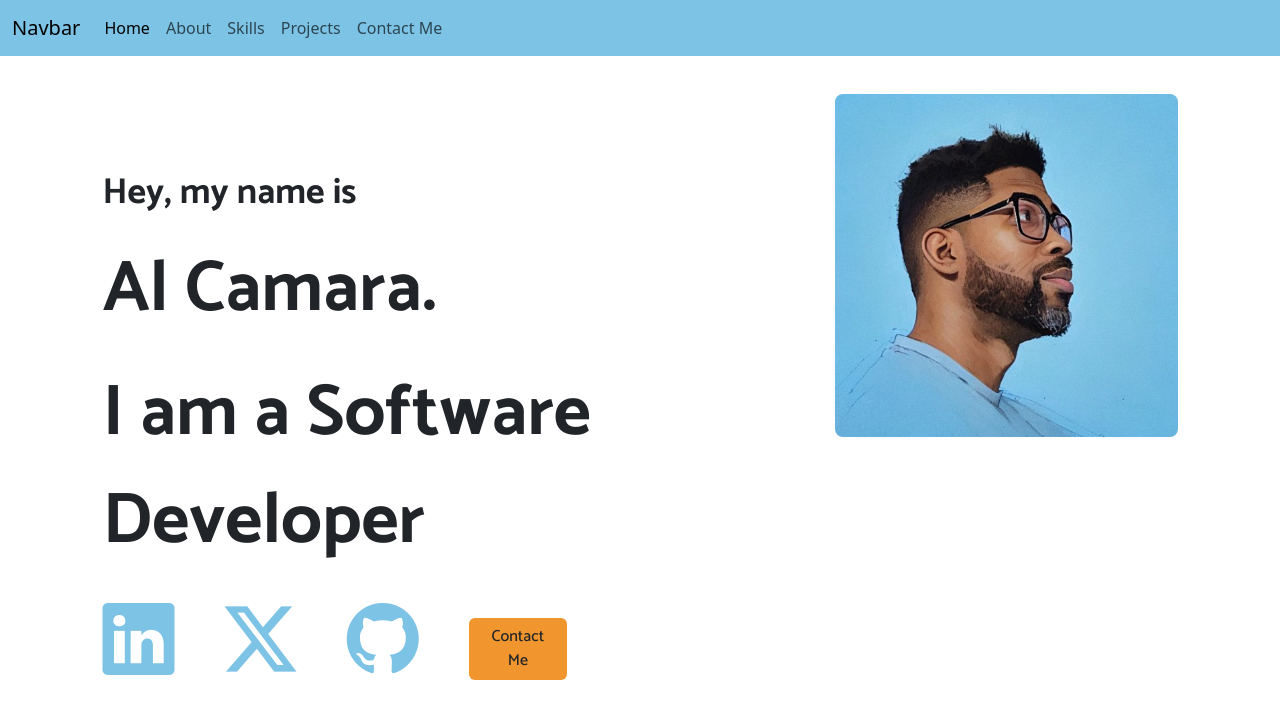
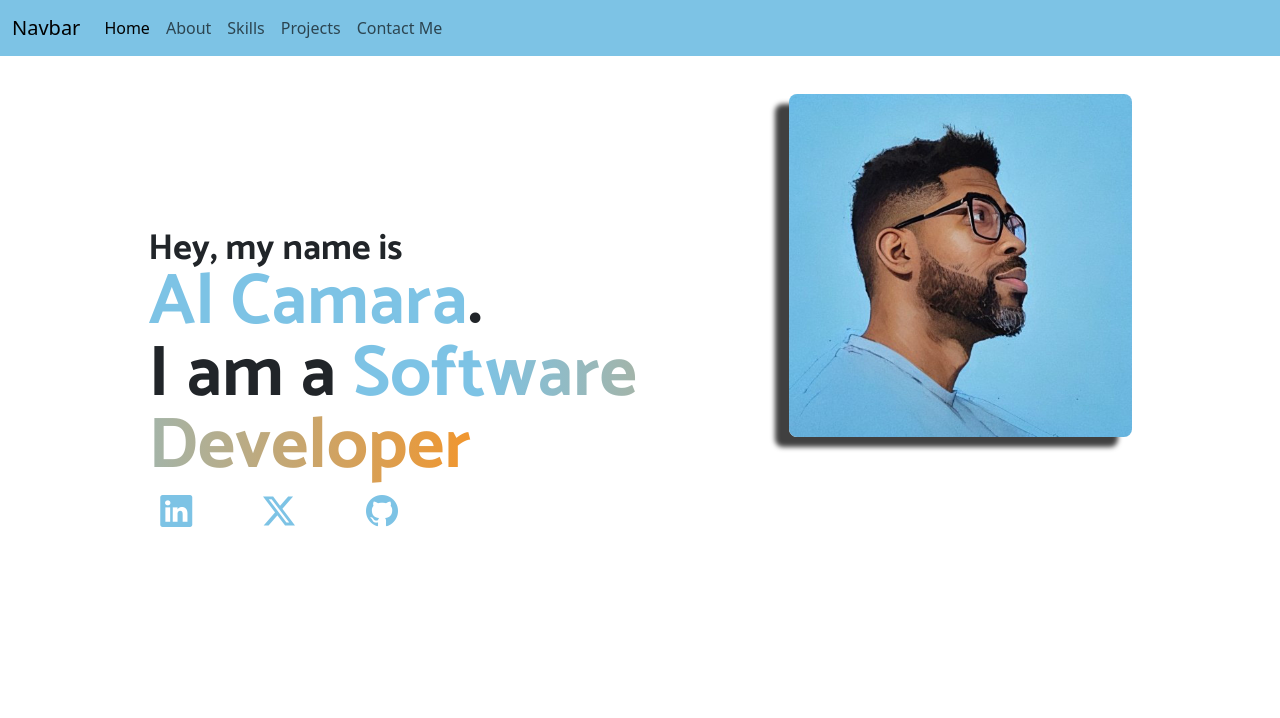
Before and after one commit to Alcamara/portfolio, an Angular app: page / in a window 1280 px wide. Shown: the top 718 px of the page. Built offline with nearby package versions, Linux system fonts and the light colour scheme.

Commit message:
added couple new class

```diff
--- a/src/app/pages/main/main/main.component.css
+++ b/src/app/pages/main/main/main.component.css
@@ -31,8 +31,28 @@
     font-size: .4em;
 }
 
+.name{
+    color: var(--main-color);
+}
+
+.role{
+    background: #7DC3E5;
+    background: linear-gradient(to right, #7DC3E5 21%, #F1962E 100%);
+    -webkit-background-clip: text;
+    -webkit-text-fill-color: transparent;
+}
+
+.intro-summary p{
+    margin: 0;
+	padding: 0;
+	border: 0;
+    line-height: 1;
+}
+
 .intro-summary_socials .row{
-    justify-content: start;
+    font-size: 2rem;
+    margin: .2em 0;
+    justify-content: space-between;
 }
 
 .intro-image{
@@ -42,10 +62,12 @@
 .intro-image img{
     width: 100%;
     border-radius: .5rem;
+    box-shadow: -14px 10px 5px 0px rgba(0,0,0,0.75);
 }
 
 .icon{
     color: var(--main-color);
+    cursor: pointer;
 }
 
 .btn{
@@ -60,13 +82,16 @@
     }
 
     .intro-summary{
-        margin: 1em 0;
+        margin: 1.9em 0;
         min-width: 312px;
-
     }
 
     .intro-summary_greet{
         font-size: .5em;
     }
 
+    .intro-summary_socials .row{
+        justify-content: start;
+    }
+
 }
--- a/src/app/pages/main/main/main.component.html
+++ b/src/app/pages/main/main/main.component.html
@@ -1,23 +1,20 @@
 <div class="main">
     <section class="intro">
         <div class="row">
-            <div class="col-8 intro-box intro-summary">
+            <div class="col-7 intro-box intro-summary">
                 <p class="intro-summary_greet">Hey, my name is</p>
-                <p>Al Camara.</p>
-                <p>I am a Software Developer </p>
+                <p><span class="name">Al Camara</span>.</p>
+                <p>I am a <span class="role">Software Developer </span></p>
                 <div class="intro-summary_socials">
                     <div class="row">
                         <div class="col-2">
-                            <i class="bi bi-linkedin icon"></i>
+                            <i (click)="onSMIClick('Linkedin')" class="bi bi-linkedin icon"></i>
                         </div>
                         <div class="col-2">
-                            <i class="bi bi-twitter-x icon"></i>
+                            <i (click)="onSMIClick('X')" class="bi bi-twitter-x icon"></i>
                         </div>
                         <div class="col-2">
-                            <i class="bi bi-github icon"></i>
-                        </div>
-                        <div class="col-2">
-                            <button class="btn">Contact Me</button>
+                            <i (click)="onSMIClick('Github')" class="bi bi-github icon"></i>
                         </div>
                     </div>
                 </div>
--- a/src/app/pages/main/main/main.component.ts
+++ b/src/app/pages/main/main/main.component.ts
@@ -9,4 +9,17 @@ import { Component } from '@angular/core';
 })
 export class MainComponent {
 
+
+  onSMIClick(socialMediaType: string){
+    switch(socialMediaType){
+      case 'Linkedin':
+        open('https://www.linkedin.com/in/alhousseinec/','_blank')
+        break
+      case "Github":
+        open('https://github.com/Alcamara','_blank')
+        break
+      default:
+        open('https://x.com/Alcamaracodes','_blank')
+    }
+  }
 }
--- a/src/styles.css
+++ b/src/styles.css
@@ -1,4 +1,5 @@
 /* You can add global styles to this file, and also import other style files */
+
 :root{
     --main-color: #7dc3e5;
     --secondary-color: #f1962e
```
